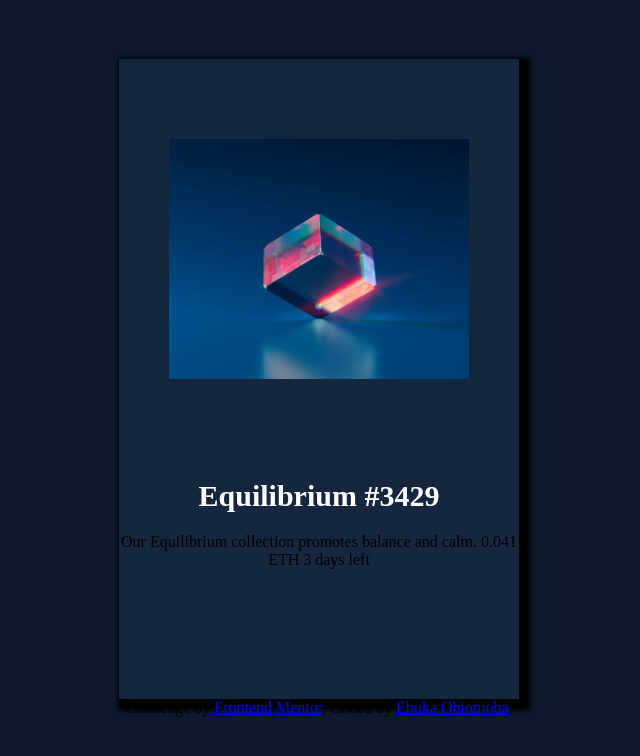
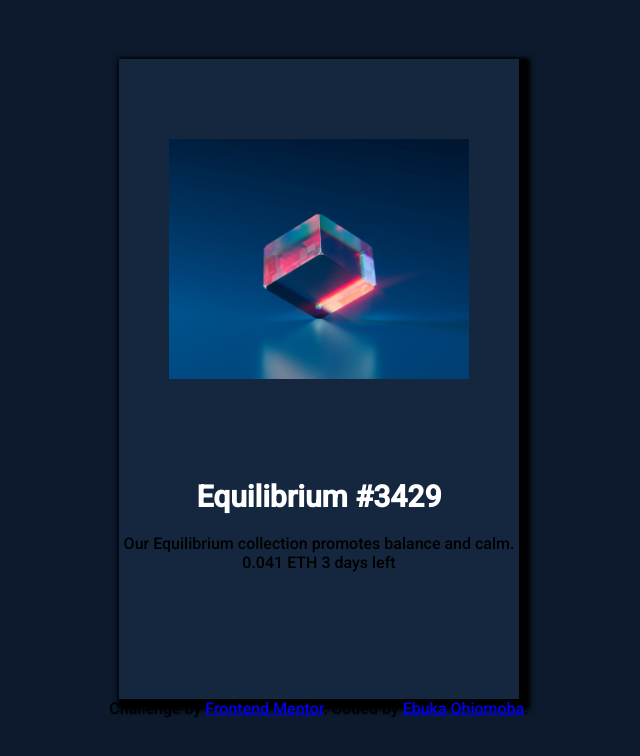
Before and after one commit to ebukaohiomoba/nft-preview, a plain HTML site: page index.html in a window 1280 px wide. Shown: the whole page, without its empty margins (321-961 px from the left). Drawn offline with Linux system fonts and the light colour scheme.

Commit message:
Readme updates

```diff
--- a/index.html
+++ b/index.html
@@ -2,13 +2,13 @@
 <html lang="en">
 <head>
   <meta charset="UTF-8">
-  <meta name="viewport" content="width=device-width, initial-scale=1.0"> <!-- displays site properly based on user's device -->
-
+  <meta name="viewport" content="width=device-width, initial-scale=1.0">
   <link rel="icon" type="image/png" sizes="32x32" href="./images/favicon-32x32.png">
-
   <title>Frontend Mentor | NFT preview card component</title>
   <link rel="stylesheet" href="styles.css">
-
+  <link rel="preconnect" href="https://fonts.googleapis.com">
+  <link rel="preconnect" href="https://fonts.gstatic.com" crossorigin>
+  <link href="https://fonts.googleapis.com/css2?family=Roboto:ital,wght@0,500;1,100&display=swap" rel="stylesheet">
 </head>
 <body>
 <div class="container">
--- a/styles.css
+++ b/styles.css
@@ -1,5 +1,6 @@
 body{
     background-color: rgba(13,26,45,255);
+    font-family: 'Roboto', sans-serif;
 }
 .container{
     display: flex;
```
Also changed, not shown: 1 other file.
